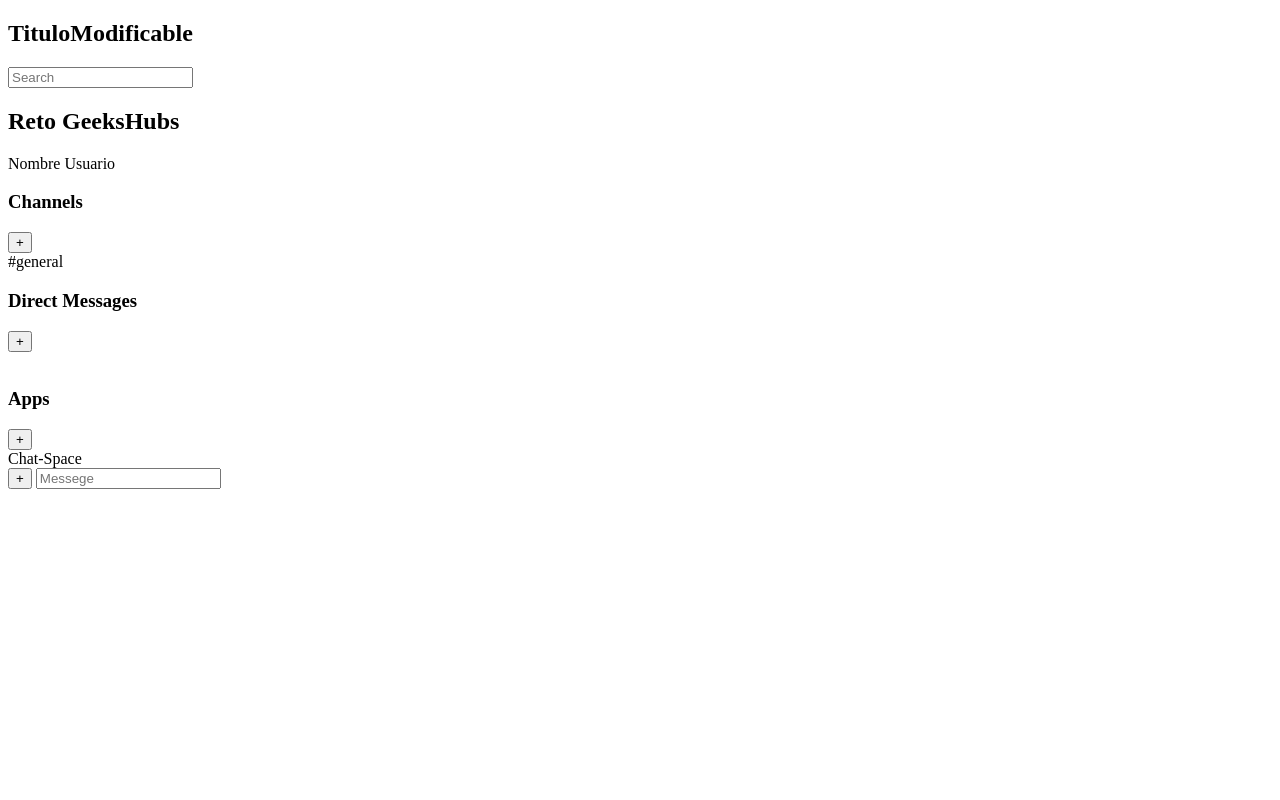
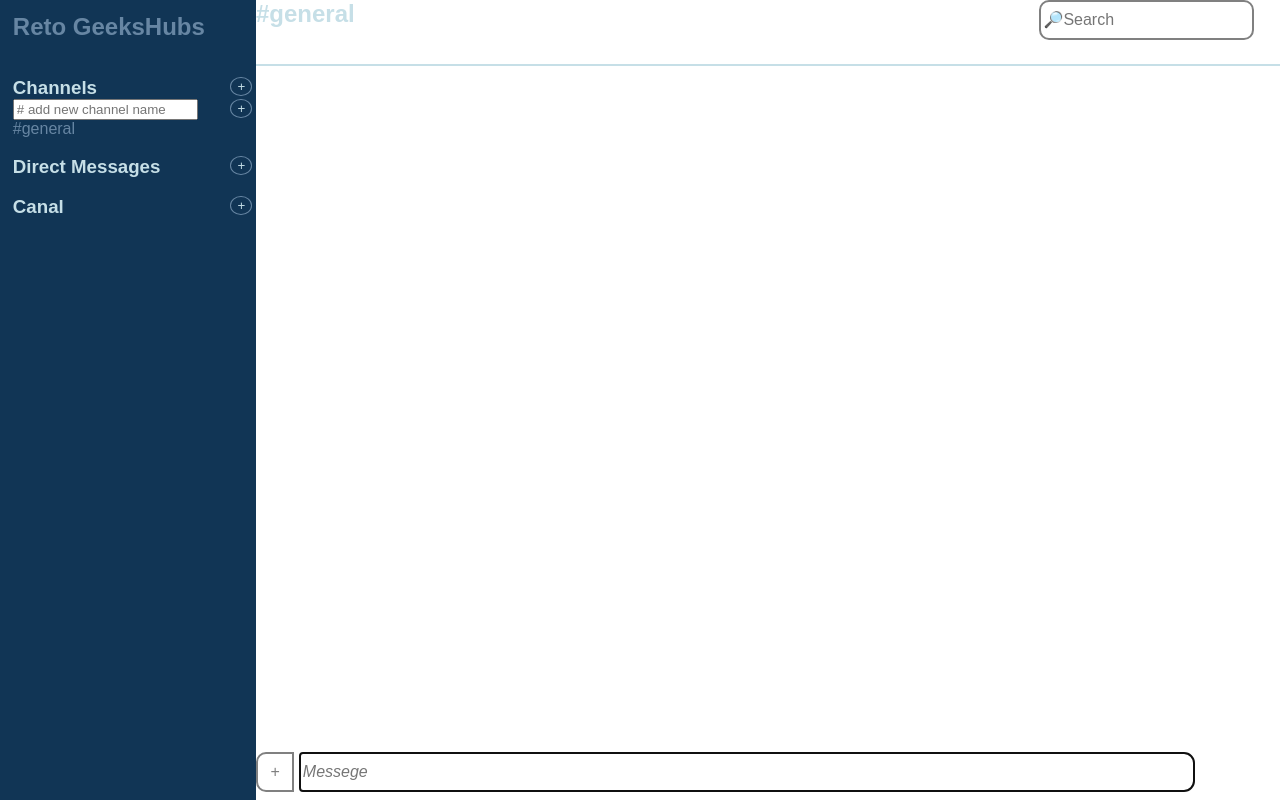
Before and after one commit to Diego-Liosi/APP-Mensajeria-Interactiva, a plain HTML site: page index.html in a window 1280 px wide. Drawn offline with Linux system fonts and the light colour scheme.

Commit message:
UpDate html and css files

```diff
--- a/index.html
+++ b/index.html
@@ -5,40 +5,54 @@
     <meta charset="UTF-8">
     <meta http-equiv="X-UA-Compatible" content="IE=edge">
     <meta name="viewport" content="width=device-width, initial-scale=1.0">
+    <link href="css/style.css" type="text/css" rel="stylesheet">
     <title>APP Mensajeria</title>
 </head>
 
 <body>
+    <aside>
+        <div>
+            <h2>Reto GeeksHubs</h2>
+        </div>
+        <div id="user-name"></div><br><br>
+
+        <h3 class="aside">Channels</h3>
+        <button id="newchannel" class="aside" onclick="newchannel()">+</button>
+
+        <div id="divaddchannel">
+            <input id="inputchannel" class="aside" placeholder="# add new channel name">
+            <button id="addchannel" class="aside" onclick="addchannel()">+</button>
+        </div>
+
+        <div id="channel-list">
+            <div id="#general">#general</div>
+        </div>
+
+        <br>
+        <h3 class="aside">Direct Messages</h3>
+        <button class="aside">+</button><br><br>
+
+        <h3 class="aside">Canal</h3>
+        <button class="aside">+</button><br>
+    </aside>
+
     <header>
-        <h2>TituloModificable</h2>
-        <input type="text" placeholder="Search">
+        <div id="title" class="header1">
+            <h2 class="header1">#general</h2>
+        </div>
+        <input type="text" id="search" class="header1" placeholder=&#x1F50E;&#xFE0E;Search>
     </header>
 
-    <aside>
-        <div id="title">
-            <h2>Reto GeeksHubs</h2>
-        </div>
-        <div id="user-name" class="aside">Nombre Usuario</div>
-        <div class="aside">
-            <h3>Channels</h3>
-        </div>
-        <button id="newchannel" class="buttonaside">+</button>
-        <div>#general</div>
-        <div class="aside">
-            <h3>Direct Messages</h3>
-        </div>
-        <button class="buttonaside">+</button><br>
-        <br>
-        <div class="aside">
-            <h3>Apps</h3>
-        </div>
-        <button class="buttonaside">+</button><br>
-    </aside>
-    <div id="chat-space"> Chat-Space</div>
+    <br>
+    <div id="chat-board"> </div>
 
     <footer>
-        <button class="add-messege">+</button>
-        <input type="text" placeholder="Messege"></footer>
+        <button class="input-Message" onclick="addmessage()">+</button>
+        <input type="text" id="input-message" class="input-Message" placeholder="Messege" autofocus>
+    </footer>
+
+    <script src="js/main.js"></script>
+
 </body>
 
 </html>
```
